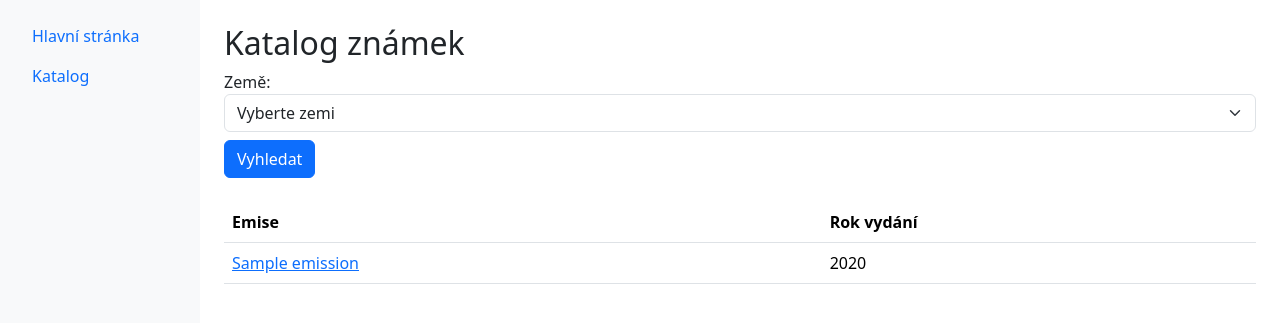
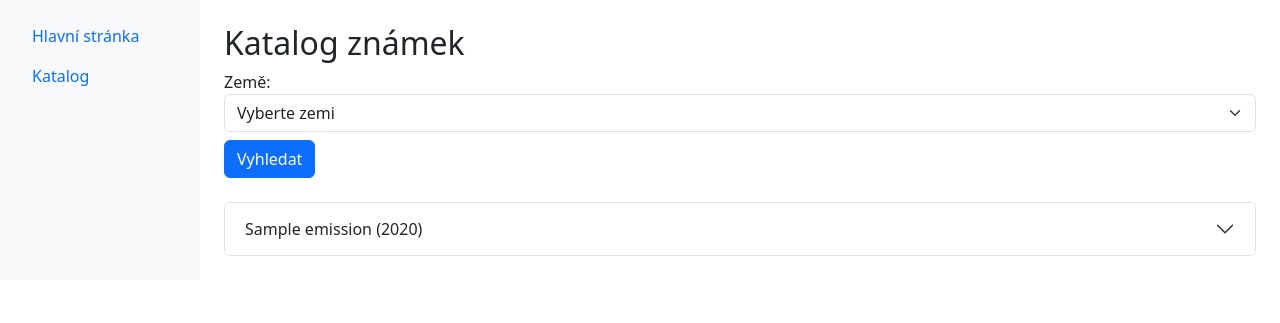
Before and after one commit to procesor2017/StampCollector, a FastAPI app: template backend/templates/catalog.html in a window 1280 px wide. Shown: the part 88-411 px from the top of the page. Run offline with FastAPI, Linux system fonts and the light colour scheme; the template is opened without the code that fills it: most values are stand-ins (such as "Sample title", 1, 10 or a date in 2020); grey boxes marked "Sample" are stand-in pictures.

Commit message:
- add better emmision views

```diff
--- a/backend/app/main.py
+++ b/backend/app/main.py
@@ -114,7 +114,7 @@ async def emission_detail(request: Request, emission_id: int):
     })
 
 # Detail pro známku
-@app.get("/stamps/{stamp_id}", response_class=HTMLResponse)
+@app.get("/stamps/{stamp_id}", response_class=HTMLResponse, name="stamp_detail")
 async def get_stamp_detail(request: Request, stamp_id: int):
     stamp = crud.get_stamp_by_id(stamp_id)
     if not stamp:
--- a/backend/templates/base.html
+++ b/backend/templates/base.html
@@ -5,6 +5,7 @@
     <meta name="viewport" content="width=device-width, initial-scale=1.0">
     <title>{% block title %}Filatelie{% endblock %}</title>
     <link rel="stylesheet" href="/static/css/bootstrap.min.css">
+    <script src="{{ url_for('static', path='js/bootstrap.bundle.min.js') }}"></script>
 </head>
 <body>
     <header>
--- a/backend/templates/catalog.html
+++ b/backend/templates/catalog.html
@@ -2,6 +2,7 @@
 {% block title %}Katalog{% endblock %}
 {% block content %}
 <h2>Katalog známek</h2>
+
 <form method="GET" action="/catalog">
     <label for="country">Země:</label>
     <select id="country" name="country" class="form-select">
@@ -14,23 +15,41 @@
     </select>
     <button type="submit" class="btn btn-primary mt-2">Vyhledat</button>
 </form>
+
 {% if emissions %}
-<table class="table mt-4">
-    <thead>
-        <tr>
-            <th>Emise</th>
-            <th>Rok vydání</th>
-        </tr>
-    </thead>
-    <tbody>
-        {% for emission in emissions %}
-        <tr>
-            <td><a href="{{ url_for('emission_detail', emission_id=emission.emission_id) }}">{{ emission.name }}</a></td>
-            <td>{{ emission.issue_year }}</td>
-        </tr>
-        {% endfor %}
-    </tbody>
-</table>
+<div class="accordion mt-4" id="emissionsAccordion">
+    {% for emission in emissions %}
+    <div class="accordion-item">
+        <h2 class="accordion-header" id="heading{{ emission.emission_id }}">
+            <button class="accordion-button collapsed" type="button" data-bs-toggle="collapse"
+                    data-bs-target="#collapse{{ emission.emission_id }}" aria-expanded="false"
+                    aria-controls="collapse{{ emission.emission_id }}">
+                {{ emission.name }} ({{ emission.issue_year }})
+            </button>
+        </h2>
+        <div id="collapse{{ emission.emission_id }}" class="accordion-collapse collapse"
+        aria-labelledby="heading{{ emission.emission_id }}" data-bs-parent="#emissionsAccordion">
+            <div class="accordion-body">
+                {% if emission.stamps %}
+                <div class="row text-center">
+                    {% for stamp in emission.stamps %}
+                    <div class="col-6 col-md-4 col-lg-3 mb-4">
+                        <a href="{{ url_for('stamp_detail', stamp_id=stamp.stamp_id) }}" class="text-decoration-none">
+                            <img src="/images/{{ stamp.photo_path_base }}" alt="{{ stamp.name }}" class="img-fluid rounded mb-2">
+                            <p class="text-center text-truncate">{{ stamp.name }}</p>
+                        </a>
+                    </div>
+                    {% endfor %}
+                </div>
+                {% else %}
+                <p>Žádné známky k zobrazení.</p>
+                {% endif %}
+            </div>
+        </div>
+
+    </div>
+    {% endfor %}
+</div>
 {% else %}
 <p class="mt-4">Žádné výsledky k zobrazení.</p>
 {% endif %}
```
